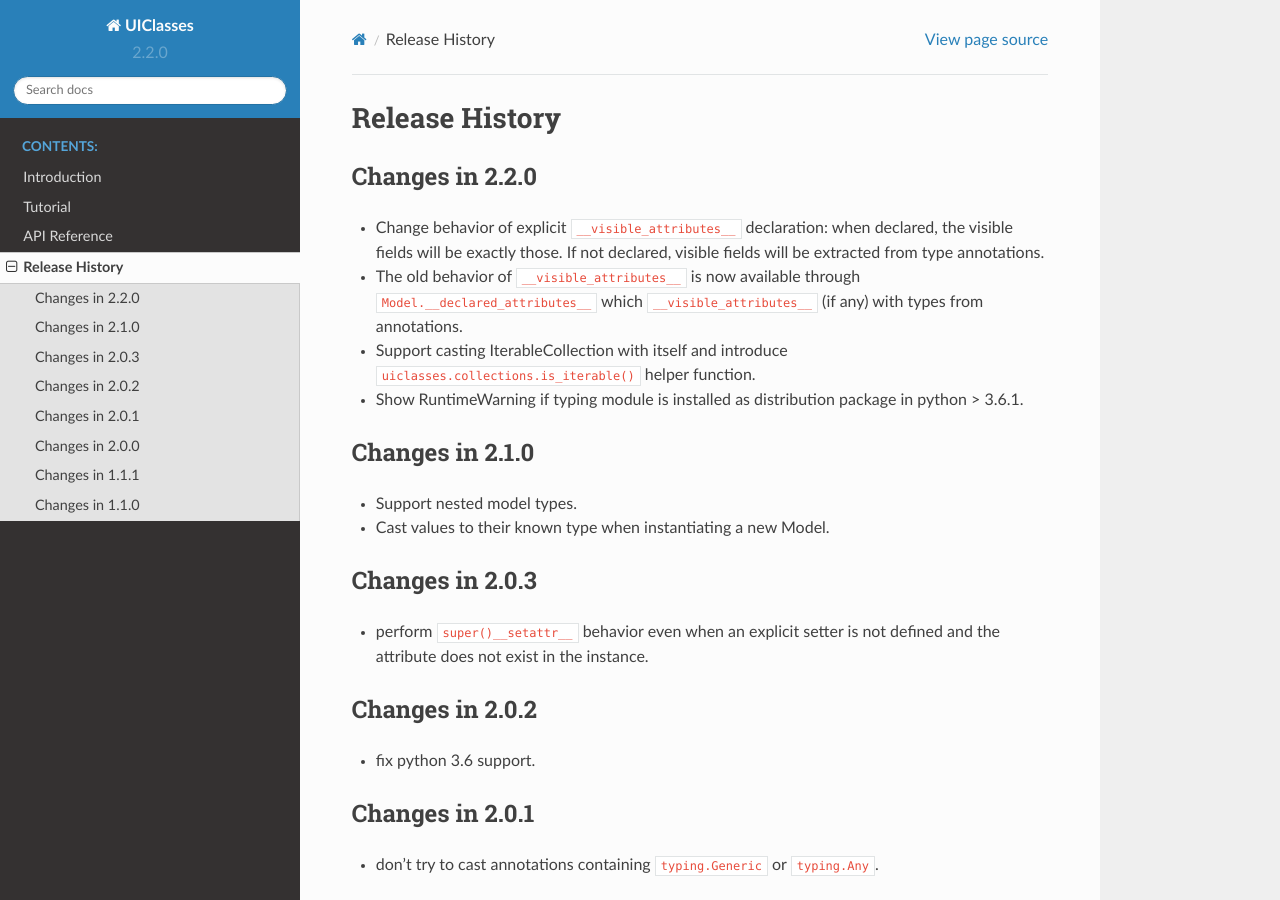
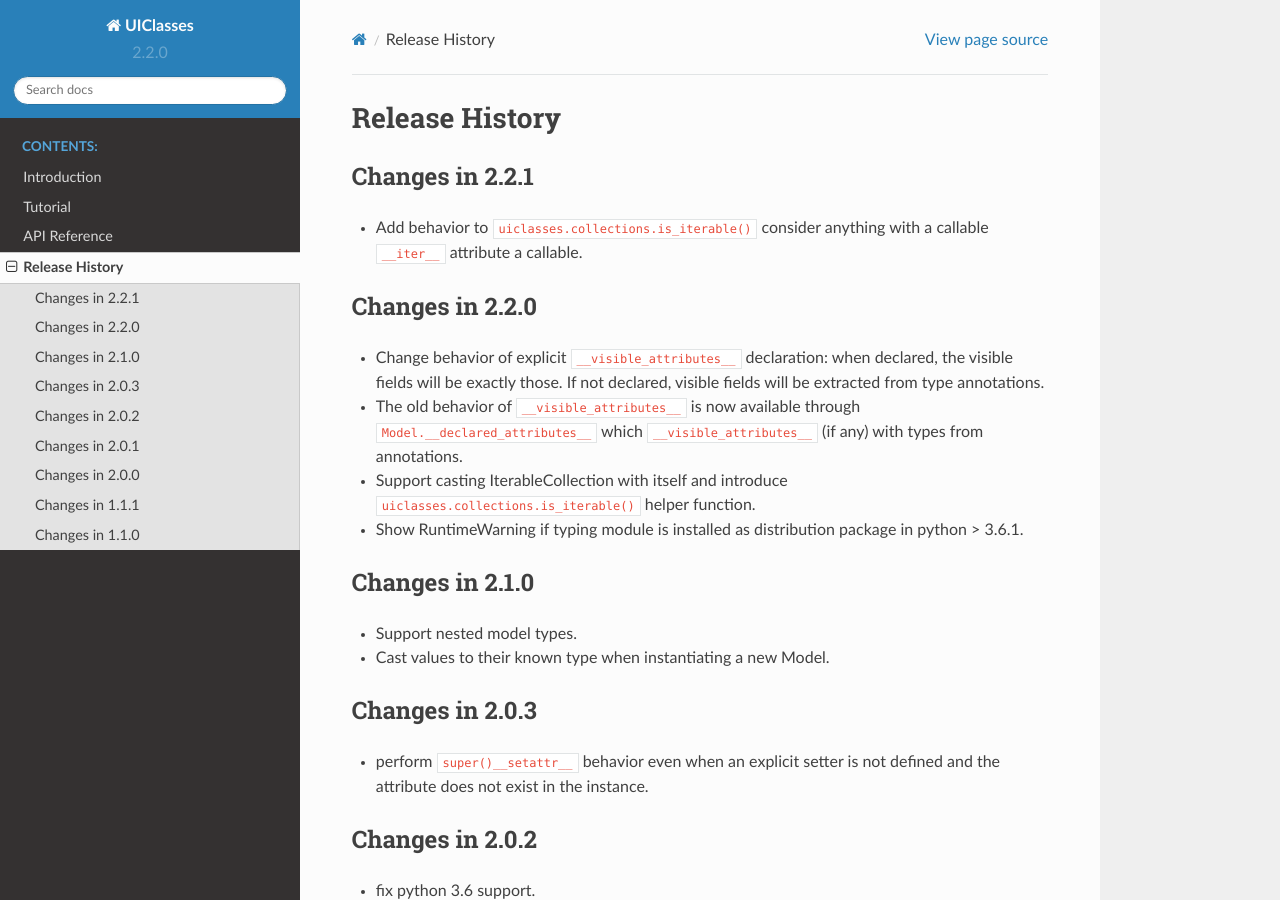
Before and after one commit to gabrielfalcao/uiclasses, a Sphinx documentation site: the page built from docs/source/changelog.rst, in a window 1280 px wide and 900 px high. Built offline with Sphinx 7.4.7 and the Read the Docs theme 2.0.0, drawn with Linux system fonts in a browser that asks for light colours.

Commit message:
Add behavior to ``uiclasses.collections.is_iterable()`` consider anything with a callable ``__iter__`` attribute a callable.

```diff
--- a/docs/source/changelog.rst
+++ b/docs/source/changelog.rst
@@ -2,6 +2,13 @@
 
 Release History
 ---------------
+
+Changes in 2.2.1
+~~~~~~~~~~~~~~~~
+
+- Add behavior to ``uiclasses.collections.is_iterable()`` consider
+  anything with a callable ``__iter__`` attribute a callable.
+
 
 Changes in 2.2.0
 ~~~~~~~~~~~~~~~~
```
Also changed, not shown: 1 other file.
